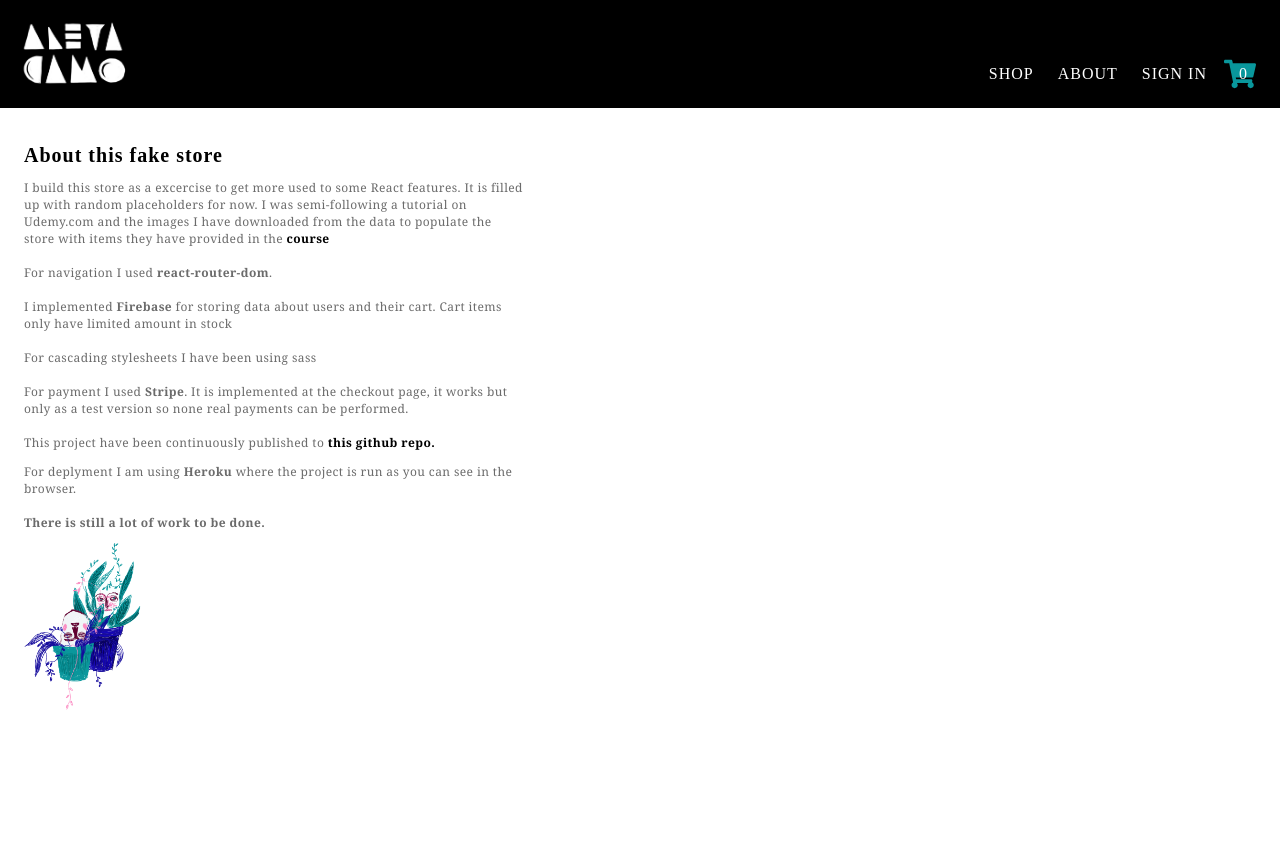
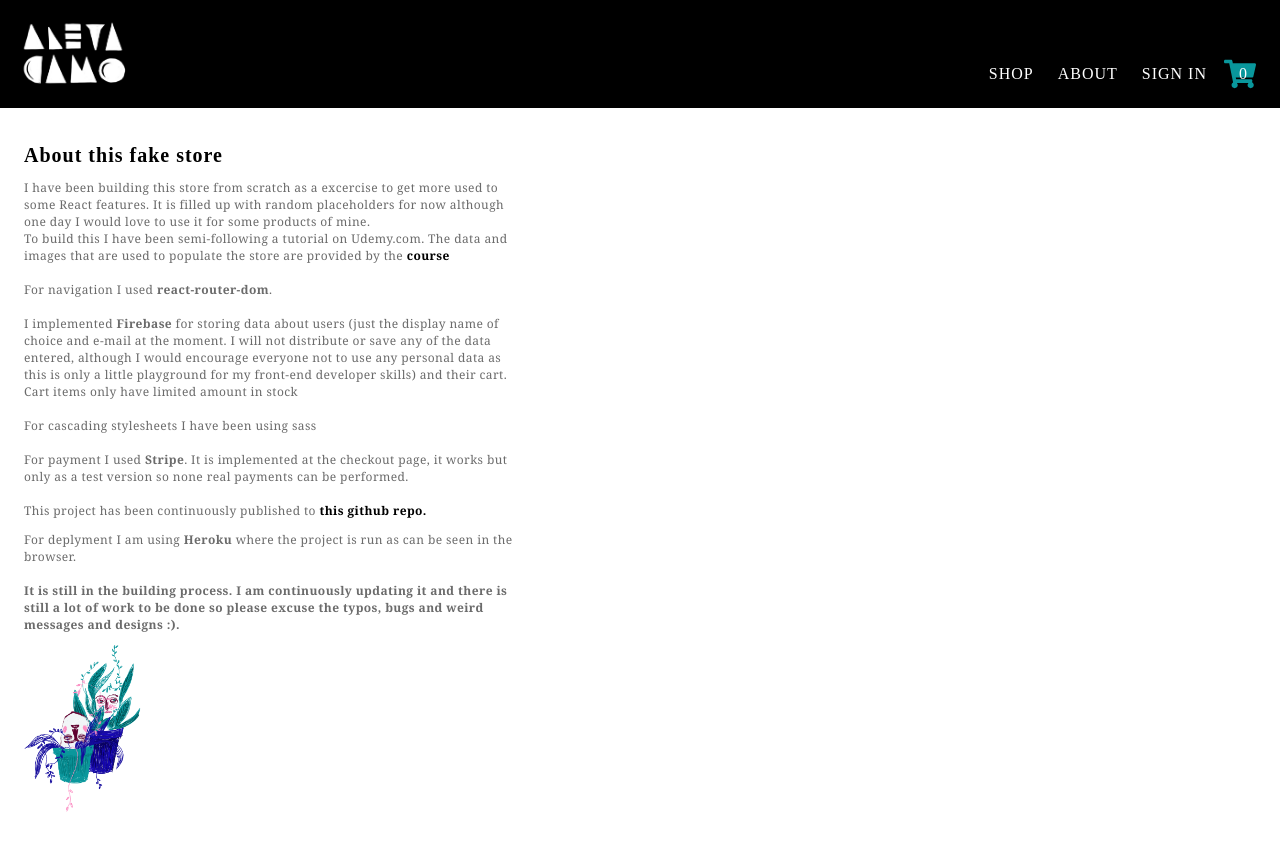
Before and after one commit to anetacamo/store, a React (Create React App) app: page /about in a window 1280 px wide. Before the commit the page ends 800 px from the top, so only its background shows below. Built offline with nearby package versions, Linux system fonts and the light colour scheme; no server answers; the database is empty; a web font is replaced by a local one.

Commit message:
added redirects to signup

```diff
--- a/src/App.js
+++ b/src/App.js
@@ -9,7 +9,12 @@ import Shop from "./components/screens/Shop";
 import Checkout from "./components/Checkout";
 import Header from "./components/Header";
 
-import { BrowserRouter as Router, Route, Switch } from "react-router-dom";
+import {
+  BrowserRouter as Router,
+  Route,
+  Switch,
+  Redirect,
+} from "react-router-dom";
 import {
   auth,
   createUserProfileDocument,
@@ -136,7 +141,13 @@ class App extends React.Component {
                 )}
               />
               <Route path="/about" component={About} />
-              <Route path="/signin" component={Signin} />
+              <Route
+                exact
+                path="/signin"
+                render={() =>
+                  this.props.currentUser ? <Redirect to="/" /> : <Signin />
+                }
+              />
               <Route
                 path="/checkout"
                 render={(props) => (
@@ -170,8 +181,12 @@ class App extends React.Component {
 //the first agument is null, we do not need any state from our reducer here.
 //second arg. is a function(mapDispachToProps) we get a dispactch and return an object where the prop name will be any name that will dispatches the new action thar we pass (set Current User)
 //dispach is like "whatever you passing me dude, is going to be an action object that im gonna pass to every reducer"
+const mapStateToProps = ({ user }) => ({
+  currentUser: user.currentUser,
+});
+
 const mapDispachToProps = (dispatch) => ({
   setCurrentUser: (user) => dispatch(setCurrentUser(user)),
 });
 
-export default connect(null, mapDispachToProps)(App);
+export default connect(mapStateToProps, mapDispachToProps)(App);
--- a/src/components/screens/About.js
+++ b/src/components/screens/About.js
@@ -8,10 +8,12 @@ const About = () => {
     <div style={{ maxWidth: 500 }}>
       <h2>About this fake store</h2>
       <p>
-        I build this store as a excercise to get more used to some React
-        features. It is filled up with random placeholders for now. I was
-        semi-following a tutorial on Udemy.com and the images I have downloaded
-        from the data to populate the store with items they have provided in the{" "}
+        I have been building this store from scratch as a excercise to get more
+        used to some React features. It is filled up with random placeholders
+        for now although one day I would love to use it for some products of
+        mine. <br></br> To build this I have been semi-following a tutorial on
+        Udemy.com. The data and images that are used to populate the store are
+        provided by the{" "}
         <b>
           <a
             target="_blank"
@@ -25,8 +27,12 @@ const About = () => {
         <br />
         For navigation I used <b>react-router-dom</b>.
         <br />
-        <br />I implemented <b>Firebase</b> for storing data about users and
-        their cart. Cart items only have limited amount in stock
+        <br />I implemented <b>Firebase</b> for storing data about users (just
+        the display name of choice and e-mail at the moment. I will not
+        distribute or save any of the data entered, although I would encourage
+        everyone not to use any personal data as this is only a little
+        playground for my front-end developer skills) and their cart. Cart items
+        only have limited amount in stock
         <br />
         <br />
         For cascading stylesheets I have been using sass <br />
@@ -35,7 +41,7 @@ const About = () => {
         page, it works but only as a test version so none real payments can be
         performed. <br />
         <br />
-        This project have been continuously published to{" "}
+        This project has been continuously published to{" "}
         <b>
           <a href="https://github.com/anetacamo/store" target="_blank">
             this github repo.
@@ -43,11 +49,15 @@ const About = () => {
         </b>
       </p>
       <p>
-        For deplyment I am using <b>Heroku</b> where the project is run as you
-        can see in the browser.
+        For deplyment I am using <b>Heroku</b> where the project is run as can
+        be seen in the browser.
         <br />
         <br />
-        <b>There is still a lot of work to be done.</b>
+        <b>
+          It is still in the building process. I am continuously updating it and
+          there is still a lot of work to be done so please excuse the typos,
+          bugs and weird messages and designs :).
+        </b>
       </p>
       <img src={coffee} alt="logo" style={{ maxWidth: 120 }} />
     </div>
--- a/src/redux/user/user.actions.js
+++ b/src/redux/user/user.actions.js
@@ -1,4 +1,6 @@
+import { UserActionTypes } from "./user.types";
+
 export const setCurrentUser = (user) => ({
-  type: "SET_CURRENT_USER",
+  type: UserActionTypes.SET_CURRENT_USER,
   payload: user,
 });
--- a/src/redux/user/user.reducer.jsx
+++ b/src/redux/user/user.reducer.jsx
@@ -1,3 +1,5 @@
+import { UserActionTypes } from "./user.types";
+
 const INITIAL_STATE = {
   currentUser: null,
 };
@@ -5,7 +7,7 @@ const INITIAL_STATE = {
 //if state is ever unset, it will fetch the previously defined INITIAL_STATE
 const userReducer = (state = INITIAL_STATE, action) => {
   switch (action.type) {
-    case "SET_CURRENT_USER":
+    case UserActionTypes.SET_CURRENT_USER:
       return {
         ...state,
         currentUser: action.payload,
--- /dev/null
+++ b/src/redux/user/user.types.js
@@ -0,0 +1,3 @@
+export const UserActionTypes = {
+  SET_CURRENT_USER: "SET_CURRENT_USER",
+};
```
